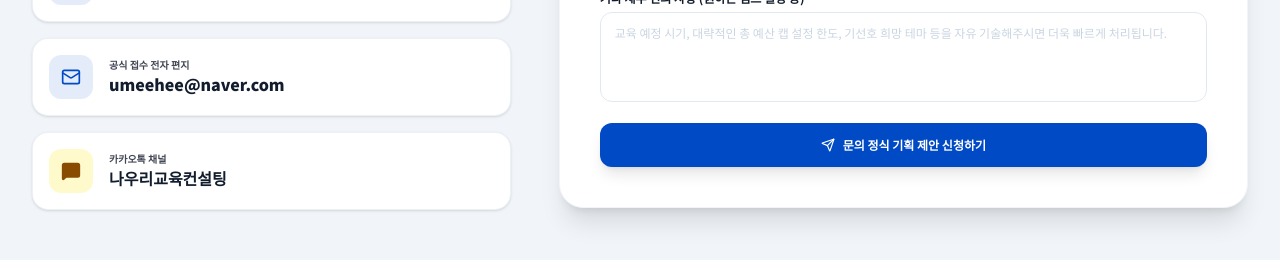
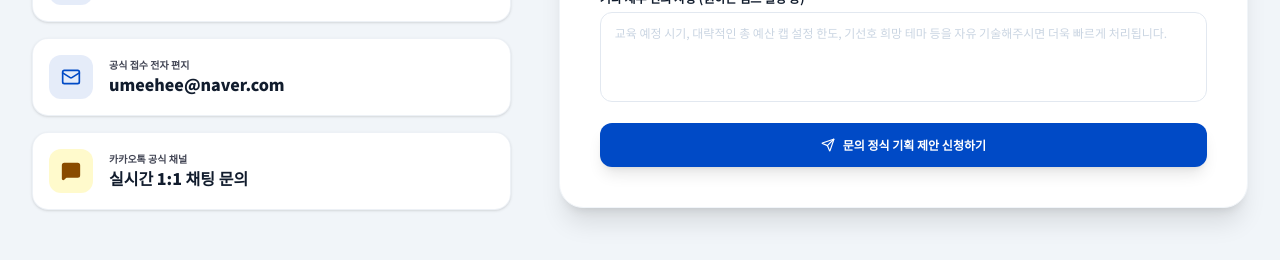
Before and after one commit to umeehee/NOW_RE, a React (Vite) app: page / in a window 1280 px wide. Shown: the part 4080-4340 px from the top of the page. Built offline with nearby package versions, Linux system fonts and the light colour scheme.

Commit message:
feat: add KakaoTalk channel link to contact section
Update the KakaoTalk contact element to be an interactive link, improving accessibility and user experience for 1:1 inquiries.

```diff
--- a/src/App.tsx
+++ b/src/App.tsx
@@ -635,15 +635,21 @@ ${message || '(기타 요청사항 없음)'}
                 </a>
 
                 {/* Kakao */}
-                <div className="flex items-center gap-4 p-4 bg-white rounded-2xl border border-slate-200/60 shadow-sm">
-                  <div className="w-11 h-11 bg-[#FEE500]/20 text-yellow-800 rounded-xl flex items-center justify-center shrink-0">
+                <a
+                  href="https://pf.kakao.com/_FMenX/chat"
+                  target="_blank"
+                  rel="noopener noreferrer"
+                  className="flex items-center gap-4 p-4 bg-white rounded-2xl border border-slate-200/60 shadow-sm hover:border-brand-primary/40 transition-all group"
+                  id="kakao-contact-anchor"
+                >
+                  <div className="w-11 h-11 bg-[#FEE500]/20 text-yellow-800 rounded-xl flex items-center justify-center shrink-0 group-hover:bg-[#FEE500] group-hover:text-yellow-950 transition-colors">
                     <MessageSquare className="w-5 h-5 fill-current" />
                   </div>
                   <div>
-                    <span className="block text-[10px] text-brand-text-muted font-bold">카카오톡 채널</span>
-                    <span className="block text-base font-extrabold text-brand-text">나우리교육컨설팅</span>
+                    <span className="block text-[10px] text-brand-text-muted font-bold">카카오톡 공식 채널</span>
+                    <span className="block text-sm sm:text-base font-extrabold text-brand-text group-hover:text-brand-primary transition-all">실시간 1:1 채팅 문의</span>
                   </div>
-                </div>
+                </a>
 
               </div>
             </div>
```
